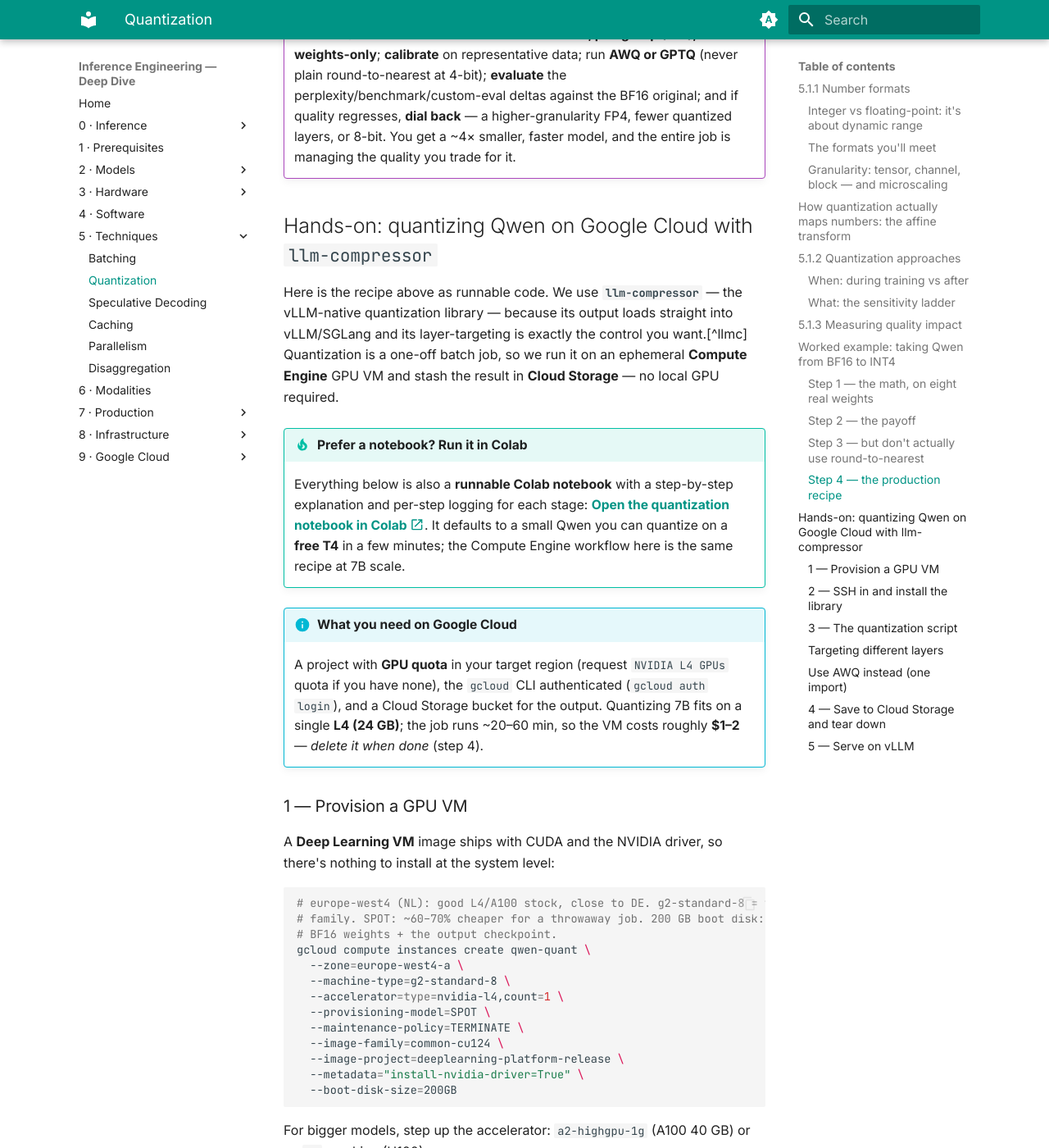
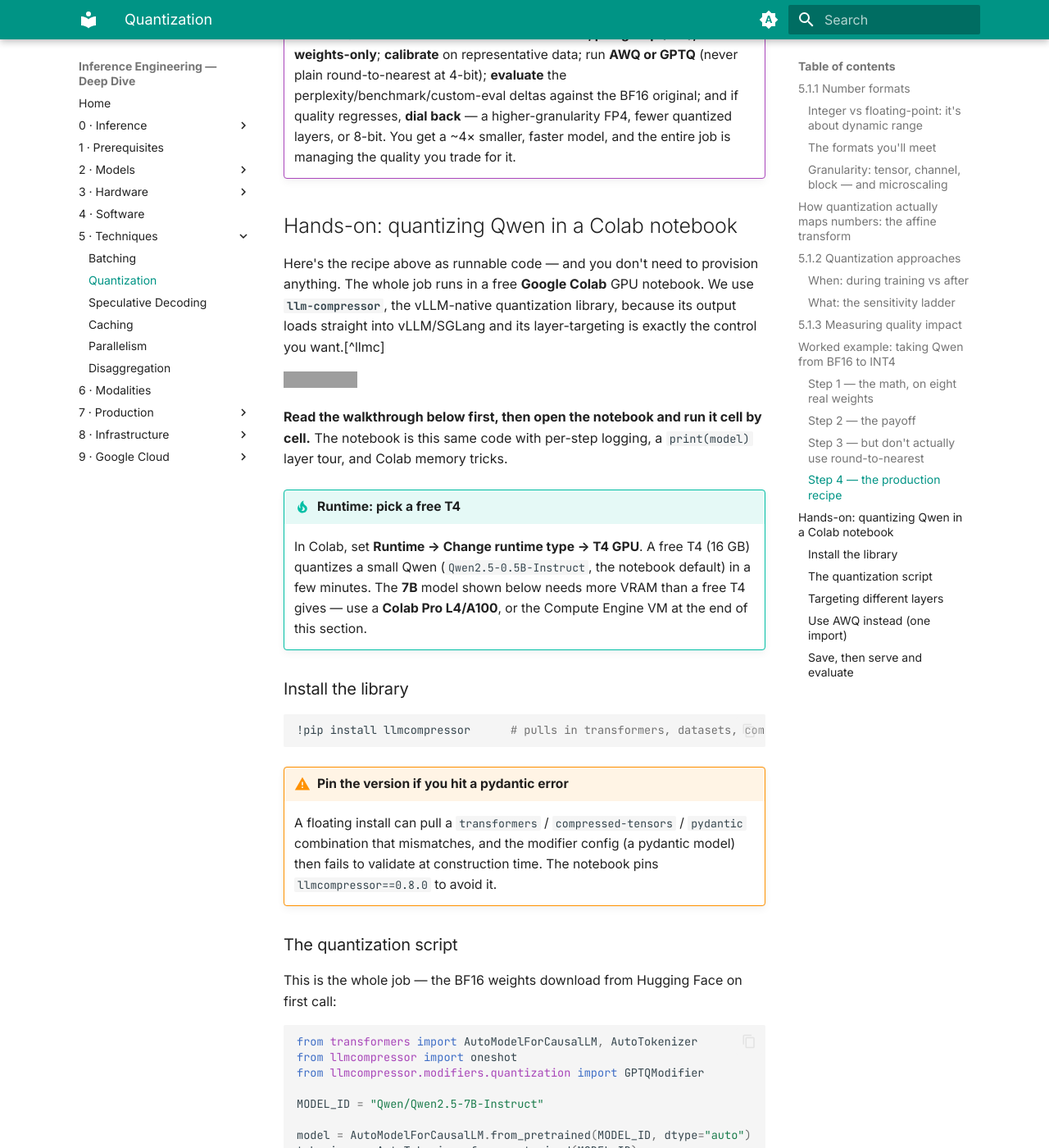
Before and after one commit to maxkimambo/inference-engineering-deep-dive, an MkDocs documentation site: the page built from docs/chapters/techniques/quantization.md, in a window 1280 px wide and 1400 px high, scrolled down 10388 px. Shown: the whole window at 82% size. Built offline with MkDocs 1.6.1 and Material for MkDocs 9.7.7, drawn with Linux system fonts in a browser that asks for light colours; some of the changed text lies outside the part shown; grey boxes are pictures that could not be loaded.

Commit message:
Make the quantization hands-on Colab-first
Lead the §5.1 hands-on with the Colab notebook instead of a GPU VM: read the
walkthrough inline, then launch and run it. Demote the Compute Engine path to
a collapsible for the 7B/production case. Convert the notebook's admonitions to
blockquotes so they render in Colab, and fix the GKE chapter's anchor link to
the renamed heading.

````diff
--- a/docs/chapters/techniques/quantization.md
+++ b/docs/chapters/techniques/quantization.md
@@ -355,63 +355,38 @@ Putting the whole chapter's machinery into an actual workflow:
     back** — a higher-granularity FP4, fewer quantized layers, or 8-bit. You get a ~4× smaller, faster
     model, and the entire job is managing the quality you trade for it.
 
-## Hands-on: quantizing Qwen on Google Cloud with `llm-compressor`
+## Hands-on: quantizing Qwen in a Colab notebook
 
-Here is the recipe above as runnable code. We use **`llm-compressor`** — the vLLM-native quantization
-library — because its output loads straight into vLLM/SGLang and its layer-targeting is exactly the
-control you want.[^llmc] Quantization is a one-off batch job, so we run it on an ephemeral
-**Compute Engine** GPU VM and stash the result in **Cloud Storage** — no local GPU required.
+Here's the recipe above as runnable code — and you don't need to provision anything. The whole job
+runs in a free **Google Colab** GPU notebook. We use **`llm-compressor`**, the vLLM-native
+quantization library, because its output loads straight into vLLM/SGLang and its layer-targeting is
+exactly the control you want.[^llmc]
 
-!!! tip "Prefer a notebook? Run it in Colab"
-    Everything below is also a **runnable Colab notebook** with a step-by-step explanation and
-    per-step logging for each stage:
-    [**Open the quantization notebook in Colab :material-open-in-new:**](https://colab.research.google.com/github/maxkimambo/inference-engineering-deep-dive/blob/main/docs/notebooks/quantization-qwen-w4a16.ipynb).
-    It defaults to a small Qwen you can quantize on a **free T4** in a few minutes; the Compute
-    Engine workflow here is the same recipe at 7B scale.
+[![Open in Colab](https://colab.research.google.com/assets/colab-badge.svg)](https://colab.research.google.com/github/maxkimambo/inference-engineering-deep-dive/blob/main/docs/notebooks/quantization-qwen-w4a16.ipynb)
 
-!!! info "What you need on Google Cloud"
-    A project with **GPU quota** in your target region (request `NVIDIA L4 GPUs` quota if you have
-    none), the `gcloud` CLI authenticated (`gcloud auth login`), and a Cloud Storage bucket for the
-    output. Quantizing 7B fits on a single **L4 (24 GB)**; the job runs ~20–60 min, so the VM costs
-    roughly **$1–2** — *delete it when done* (step 4).
+**Read the walkthrough below first, then open the notebook and run it cell by cell.** The notebook is
+this same code with per-step logging, a `print(model)` layer tour, and Colab memory tricks.
 
-### 1 — Provision a GPU VM
+!!! tip "Runtime: pick a free T4"
+    In Colab, set **Runtime → Change runtime type → T4 GPU**. A free T4 (16 GB) quantizes a small Qwen
+    (`Qwen2.5-0.5B-Instruct`, the notebook default) in a few minutes. The **7B** model shown below
+    needs more VRAM than a free T4 gives — use a **Colab Pro L4/A100**, or the Compute Engine VM at the
+    end of this section.
 
-A **Deep Learning VM** image ships with CUDA and the NVIDIA driver, so there's nothing to install at
-the system level:
+### Install the library
 
 ```bash
-# europe-west4 (NL): good L4/A100 stock, close to DE. g2-standard-8 = the L4 machine
-# family. SPOT: ~60–70% cheaper for a throwaway job. 200 GB boot disk: room for the
-# BF16 weights + the output checkpoint.
-gcloud compute instances create qwen-quant \
-  --zone=europe-west4-a \
-  --machine-type=g2-standard-8 \
-  --accelerator=type=nvidia-l4,count=1 \
-  --provisioning-model=SPOT \
-  --maintenance-policy=TERMINATE \
-  --image-family=common-cu124 \
-  --image-project=deeplearning-platform-release \
-  --metadata="install-nvidia-driver=True" \
-  --boot-disk-size=200GB
+!pip install llmcompressor      # pulls in transformers, datasets, compressed-tensors
 ```
 
-For bigger models, step up the accelerator: `a2-highgpu-1g` (A100 40 GB) or an `a3` machine (H100).
+!!! warning "Pin the version if you hit a pydantic error"
+    A floating install can pull a `transformers` / `compressed-tensors` / `pydantic` combination that
+    mismatches, and the modifier config (a pydantic model) then fails to validate at construction time.
+    The notebook pins `llmcompressor==0.8.0` to avoid it.
 
-### 2 — SSH in and install the library
+### The quantization script
 
-```bash
-gcloud compute ssh qwen-quant --zone=europe-west4-a
-
-# on the VM — driver and CUDA are already present from the image:
-nvidia-smi                     # confirm the L4 is visible
-pip install llmcompressor      # pulls in transformers, datasets, compressed-tensors
-```
-
-### 3 — The quantization script
-
-Run this on the VM (the BF16 weights download from Hugging Face on first call — fast over Google
-Cloud's network):
+This is the whole job — the BF16 weights download from Hugging Face on first call:
 
 ```python
 from transformers import AutoModelForCausalLM, AutoTokenizer
@@ -535,34 +510,47 @@ recipe = AWQModifier(targets="Linear", scheme="W4A16", ignore=["lm_head"])
 # ...identical oneshot(...) and save_pretrained(...)
 ```
 
-### 4 — Save to Cloud Storage and tear down
+### Save, then serve and evaluate
 
-Push the ~3.9 GB checkpoint to a bucket so it outlives the VM, then **delete the instance** — a
-forgotten GPU VM is the classic surprise bill:
+`save_compressed=True` writes the packed ~3.9 GB checkpoint. Colab's disk is ephemeral, so **persist
+it before the runtime recycles** — copy to Google Drive, push to a Hugging Face Hub repo, or `gcloud
+storage cp` it to a bucket. Then serve it from any GPU box (a smaller one — INT4 needs ~¼ the VRAM);
+vLLM needs no special flags, it detects the quantization from the saved config:
 
 ```bash
-# on the VM — copy the output checkpoint to your bucket
-gcloud storage cp -r ./Qwen2.5-7B-Instruct-W4A16-G128 gs://YOUR_BUCKET/models/
-
-# back on your laptop — delete the GPU VM (stops all billing for it)
-gcloud compute instances delete qwen-quant --zone=europe-west4-a --quiet
-```
-
-### 5 — Serve on vLLM
-
-Serve from any GPU instance (a smaller one — INT4 needs ~¼ the VRAM). Pull the checkpoint from the
-bucket; vLLM needs no special flags, it detects the quantization from the saved config:
-
-```bash
-gcloud storage cp -r gs://YOUR_BUCKET/models/Qwen2.5-7B-Instruct-W4A16-G128 .
 vllm serve ./Qwen2.5-7B-Instruct-W4A16-G128
 ```
 
-Then evaluate (§5.1.3): compare perplexity and your custom eval against the original `Qwen2.5-7B-Instruct`.
-If it passes, you've got a ~4× smaller model serving on a quarter of the VRAM.
+Then evaluate (§5.1.3): compare perplexity and your custom eval against the original
+`Qwen2.5-7B-Instruct`. If it passes, you've got a ~4× smaller model serving on a quarter of the VRAM.
+
+??? note "Prefer a dedicated VM? Provision one on Compute Engine"
+    Colab is the fastest way to *try* this. For the full 7B run, a repeatable pipeline, or to keep the
+    checkpoint on Google Cloud, run the **same script** on an ephemeral GPU VM instead. A **Deep
+    Learning VM** image ships with CUDA and the driver, so there's nothing to install at the system
+    level. Provision an L4, SSH in, `pip install llmcompressor`, run the script, push the result, and
+    **delete the instance** — a forgotten GPU VM is the classic surprise bill:
+
+    ```bash
+    # europe-west4 (NL): good L4/A100 stock. SPOT: ~60–70% cheaper for a throwaway job.
+    gcloud compute instances create qwen-quant \
+      --zone=europe-west4-a --machine-type=g2-standard-8 \
+      --accelerator=type=nvidia-l4,count=1 --provisioning-model=SPOT \
+      --maintenance-policy=TERMINATE --image-family=common-cu124 \
+      --image-project=deeplearning-platform-release \
+      --metadata="install-nvidia-driver=True" --boot-disk-size=200GB
+
+    gcloud compute ssh qwen-quant --zone=europe-west4-a
+    #   on the VM: pip install llmcompressor && python quantize.py
+
+    gcloud storage cp -r ./Qwen2.5-7B-Instruct-W4A16-G128 gs://YOUR_BUCKET/models/
+    gcloud compute instances delete qwen-quant --zone=europe-west4-a --quiet   # stops all billing
+    ```
+
+    For bigger models, step up the accelerator: `a2-highgpu-1g` (A100 40 GB) or an `a3` machine (H100).
 
 !!! tip "Productionizing the job"
-    The hand-run VM above is fine for a one-off. For a *repeatable* pipeline — new model versions,
+    The hand-run job above is fine for a one-off. For a *repeatable* pipeline — new model versions,
     scheduled re-quantizes, your whole model catalog — you want this as an automated, scale-to-zero
     batch job on Kubernetes. That's a full hands-on of its own:
     [**Chapter 7 → A Quantization Pipeline on GKE**](../production/quantization-pipeline-gke.md).
````
Also changed, not shown: docs/chapters/production/quantization-pipeline-gke.md (+2 -2 lines), docs/notebooks/quantization-qwen-w4a16.ipynb.
